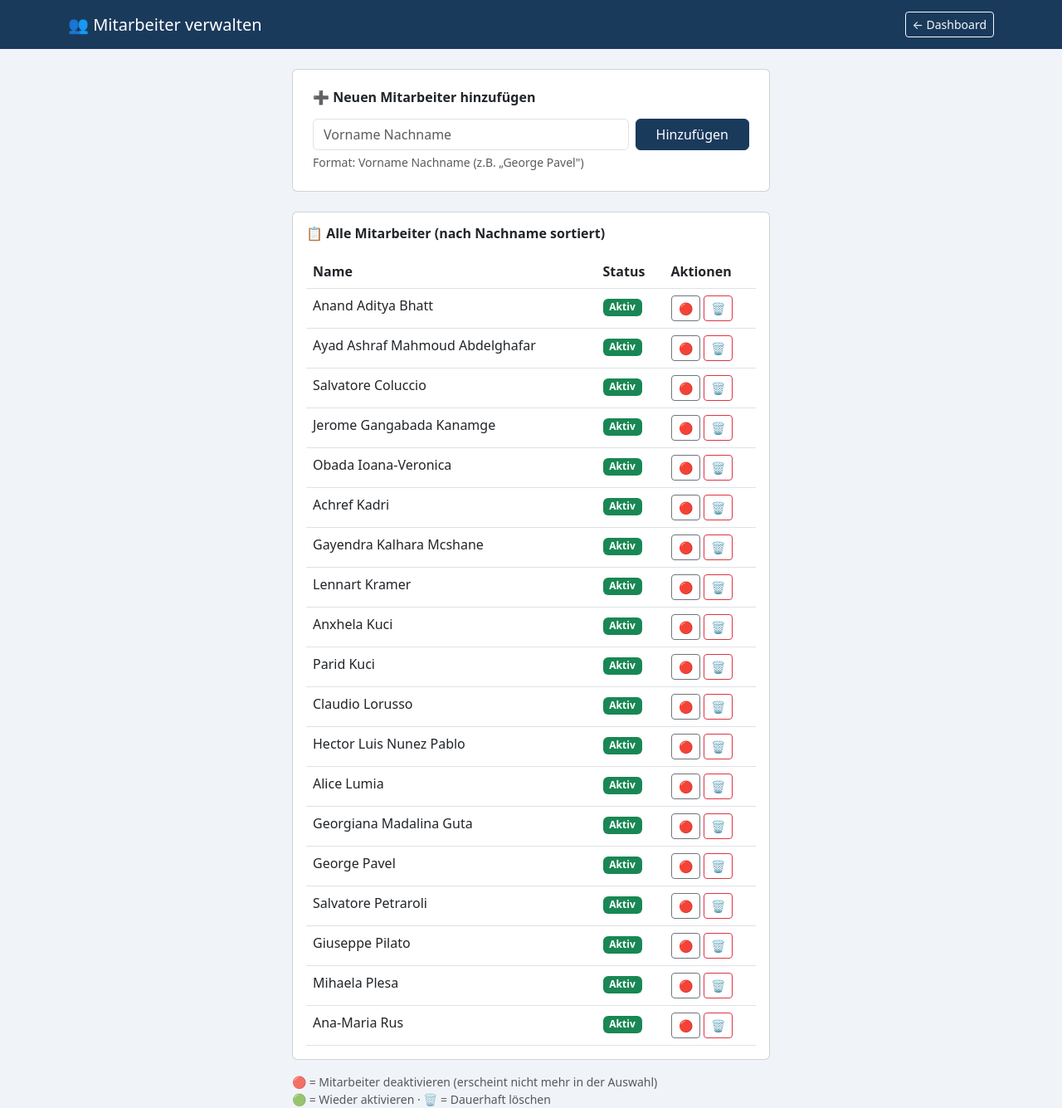
After one commit to Soulenergy888/datino-stunden, a Flask app: page /admin/mitarbeiter in a window 1280 px wide. The commit adds this page. Shown: the whole page at 83% size. Run offline with Flask 3, Linux system fonts and the light colour scheme; the visitor is signed in with stand-in values (Sample User, id 1); data comes from the database, SQL or seed files in the repository.

Commit message:
Add files via upload

```diff
--- /dev/null
+++ b/datino_online/templates/admin_mitarbeiter.html
@@ -0,0 +1,92 @@
+<!DOCTYPE html>
+<html lang="de">
+<head>
+<meta charset="UTF-8">
+<meta name="viewport" content="width=device-width,initial-scale=1">
+<title>DaTino – Mitarbeiter verwalten</title>
+<link href="https://cdn.jsdelivr.net/npm/bootstrap@5.3.0/dist/css/bootstrap.min.css" rel="stylesheet">
+<style>
+body{background:#F0F4F8}
+.header{background:#1A3A5C;color:#fff;padding:14px 0}
+.btn-primary{background:#1A3A5C;border-color:#1A3A5C}
+.inaktiv{opacity:.45;text-decoration:line-through}
+</style>
+</head>
+<body>
+<div class="header">
+  <div class="container d-flex justify-content-between align-items-center">
+    <h5 class="mb-0">👥 Mitarbeiter verwalten</h5>
+    <a href="{{ url_for('admin_dashboard') }}" class="btn btn-outline-light btn-sm">← Dashboard</a>
+  </div>
+</div>
+
+<div class="container mt-4" style="max-width:600px">
+
+{% with msgs = get_flashed_messages() %}
+  {% if msgs %}<div class="alert alert-info">{{ msgs[0] }}</div>{% endif %}
+{% endwith %}
+
+<!-- Neuen Mitarbeiter hinzufügen -->
+<div class="card p-4 mb-4">
+  <h6 class="fw-bold mb-3">➕ Neuen Mitarbeiter hinzufügen</h6>
+  <form method="POST" class="d-flex gap-2">
+    <input type="hidden" name="aktion" value="add">
+    <input type="text" name="name" class="form-control"
+           placeholder="Vorname Nachname" required>
+    <button type="submit" class="btn btn-primary px-4">Hinzufügen</button>
+  </form>
+  <div class="form-text mt-1">Format: Vorname Nachname (z.B. „George Pavel")</div>
+</div>
+
+<!-- Liste -->
+<div class="card p-3">
+  <h6 class="fw-bold mb-3">📋 Alle Mitarbeiter (nach Nachname sortiert)</h6>
+  <table class="table table-hover mb-0">
+    <thead><tr>
+      <th>Name</th><th>Status</th><th>Aktionen</th>
+    </tr></thead>
+    <tbody>
+    {% for m in mitarbeiter %}
+    <tr>
+      <td class="{{ 'inaktiv' if not m.aktiv else '' }}">{{ m.name }}</td>
+      <td>
+        {% if m.aktiv %}
+          <span class="badge bg-success">Aktiv</span>
+        {% else %}
+          <span class="badge bg-secondary">Inaktiv</span>
+        {% endif %}
+      </td>
+      <td>
+        <div class="d-flex gap-1">
+          <!-- Aktiv/Inaktiv umschalten -->
+          <form method="POST">
+            <input type="hidden" name="aktion" value="toggle">
+            <input type="hidden" name="mid" value="{{ m.id }}">
+            <button type="submit" class="btn btn-outline-secondary btn-sm"
+                    title="{{ 'Deaktivieren' if m.aktiv else 'Aktivieren' }}">
+              {{ '🔴' if m.aktiv else '🟢' }}
+            </button>
+          </form>
+          <!-- Löschen -->
+          <form method="POST"
+                onsubmit="return confirm('{{ m.name }} wirklich löschen?')">
+            <input type="hidden" name="aktion" value="delete">
+            <input type="hidden" name="mid" value="{{ m.id }}">
+            <button type="submit" class="btn btn-outline-danger btn-sm">🗑</button>
+          </form>
+        </div>
+      </td>
+    </tr>
+    {% endfor %}
+    </tbody>
+  </table>
+</div>
+
+<div class="text-muted small mt-3">
+  🔴 = Mitarbeiter deaktivieren (erscheint nicht mehr in der Auswahl)<br>
+  🟢 = Wieder aktivieren · 🗑 = Dauerhaft löschen
+</div>
+
+</div>
+</body>
+</html>
```
Also changed, not shown: datino_online/templates/admin_dashboard.html (+13 -6 lines), datino_online/templates/admin_edit.html (added, +61 -0 lines).
